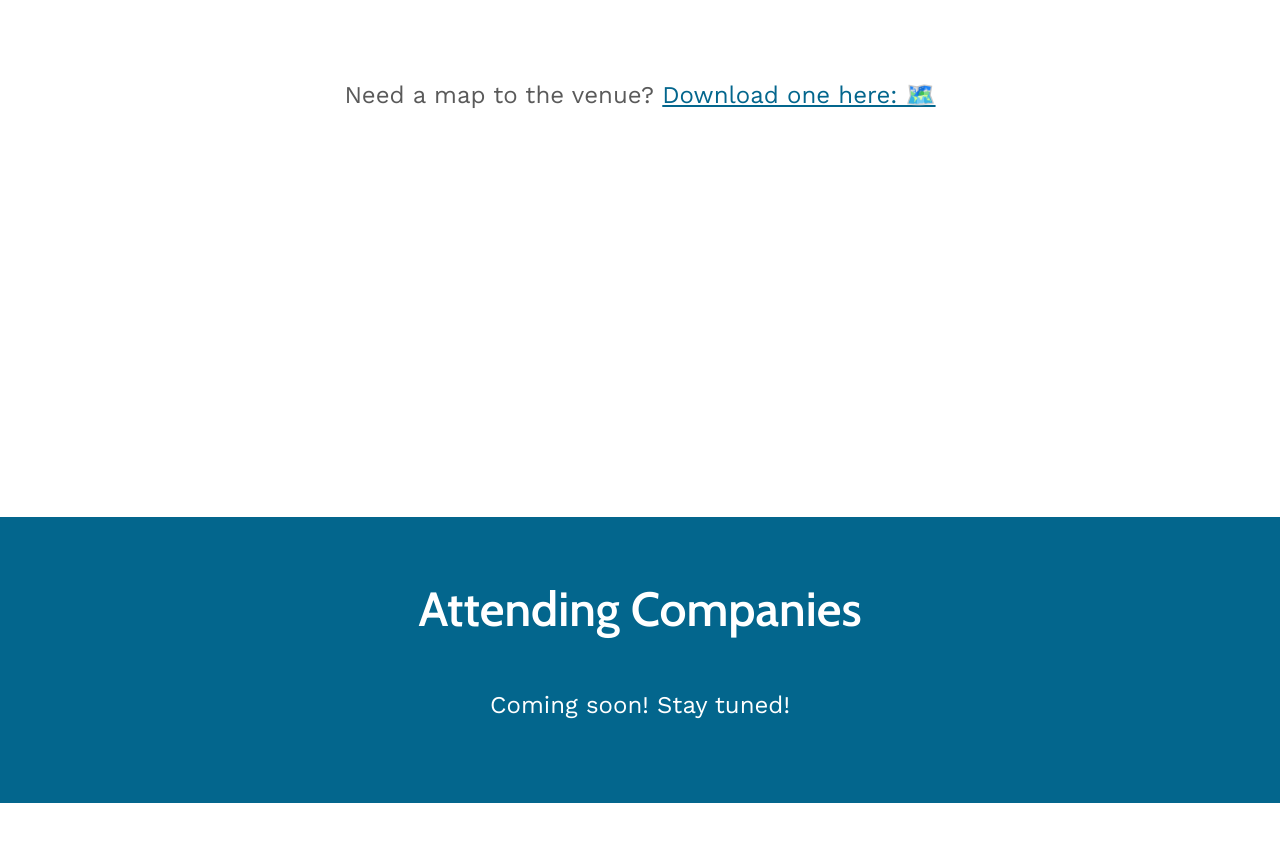
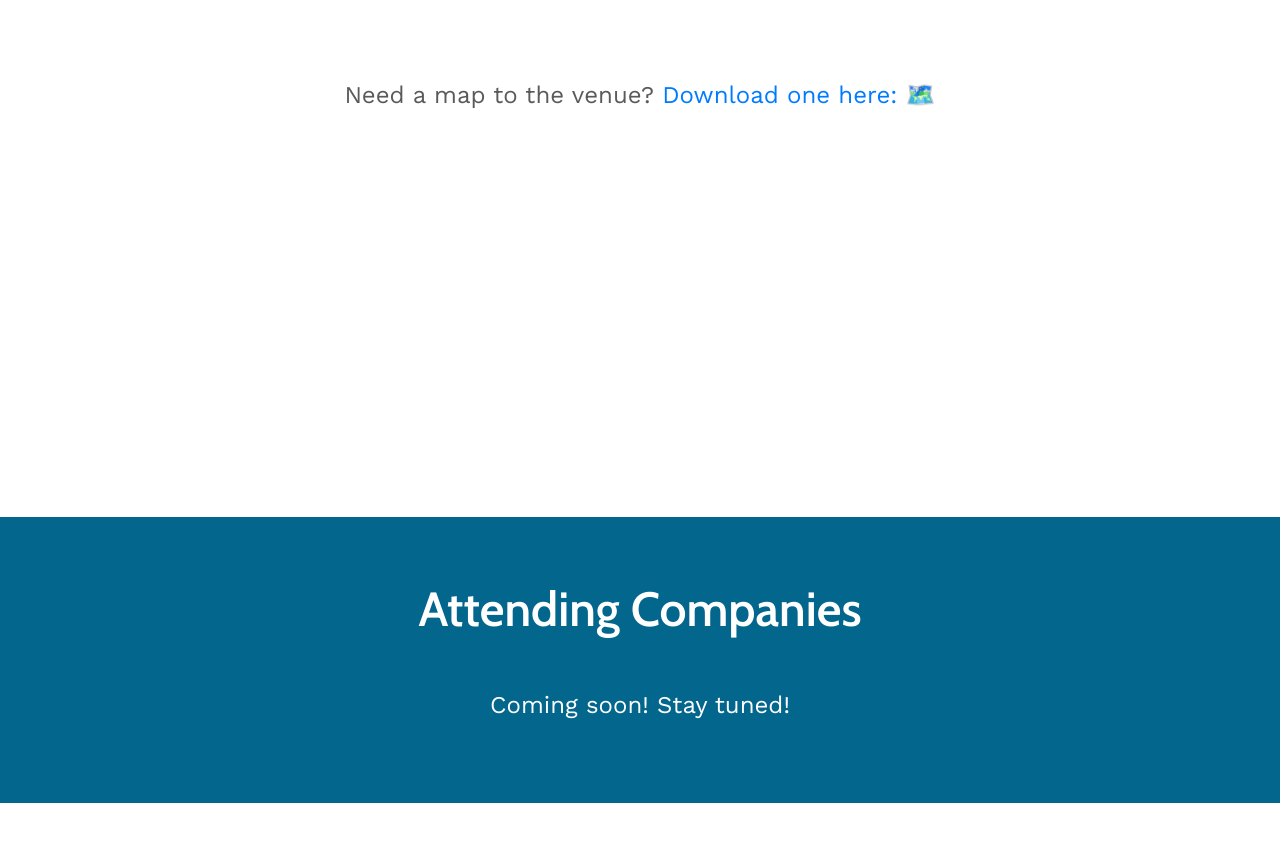
Before and after one commit to SDHacks/espresso-2019, a website: page index.html in a window 1280 px wide. Shown: the part 1163-2011 px from the top of the page. Drawn offline with nearby package versions, Linux system fonts and the light colour scheme.

Commit message:
changed underline in about

```diff
--- a/index.html
+++ b/index.html
@@ -104,7 +104,7 @@
       <div class="map" id="map">
           <div class="container">
             <div class="map__header mb-5"> Need a map to the venue?
-              <a class="map__link" target="_blank" href="https://admin.xosn.com/pics32/800/MP/MPGTALPLTBDEMXZ.20110209193522.jpg">
+              <a target="_blank" href="https://admin.xosn.com/pics32/800/MP/MPGTALPLTBDEMXZ.20110209193522.jpg">
                 Download one here: 🗺️
               </a>
             </div>
```
